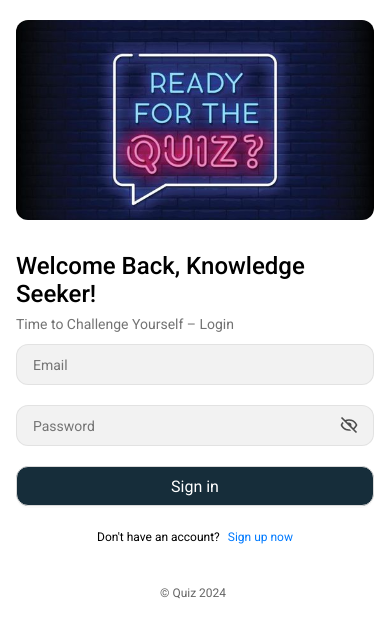
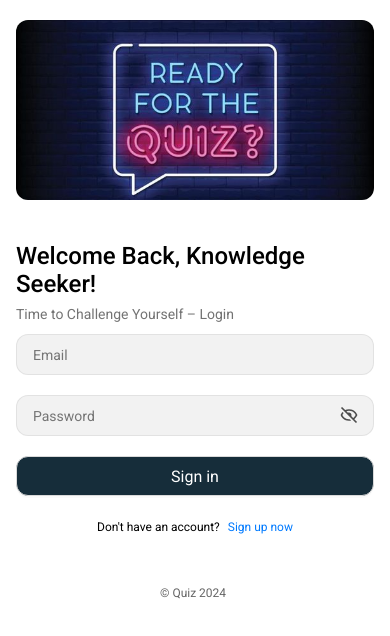
Before and after one commit to melibayev/quiz, a React (Create React App) app: page /login in a window 390 px wide. Shown: the top 636 px of the page. Built offline with nearby package versions, Linux system fonts and the light colour scheme.

Commit message:
styles updated

```diff
--- a/src/pages/Login/Login.module.scss
+++ b/src/pages/Login/Login.module.scss
@@ -141,7 +141,7 @@
         &-img {
             grid-row: 1;
             text-align: left;
-            height: 200px;
+            height: 180px;
             padding: 0 16px;
             img {
                 object-fit: cover;
--- a/src/pages/Register/Register.module.scss
+++ b/src/pages/Register/Register.module.scss
@@ -134,7 +134,7 @@
         &-img {
             grid-row: 1;
             text-align: left;
-            height: 200px;
+            height: 180px;
             padding: 0 16px;
             img {
                 object-fit: cover;
```
